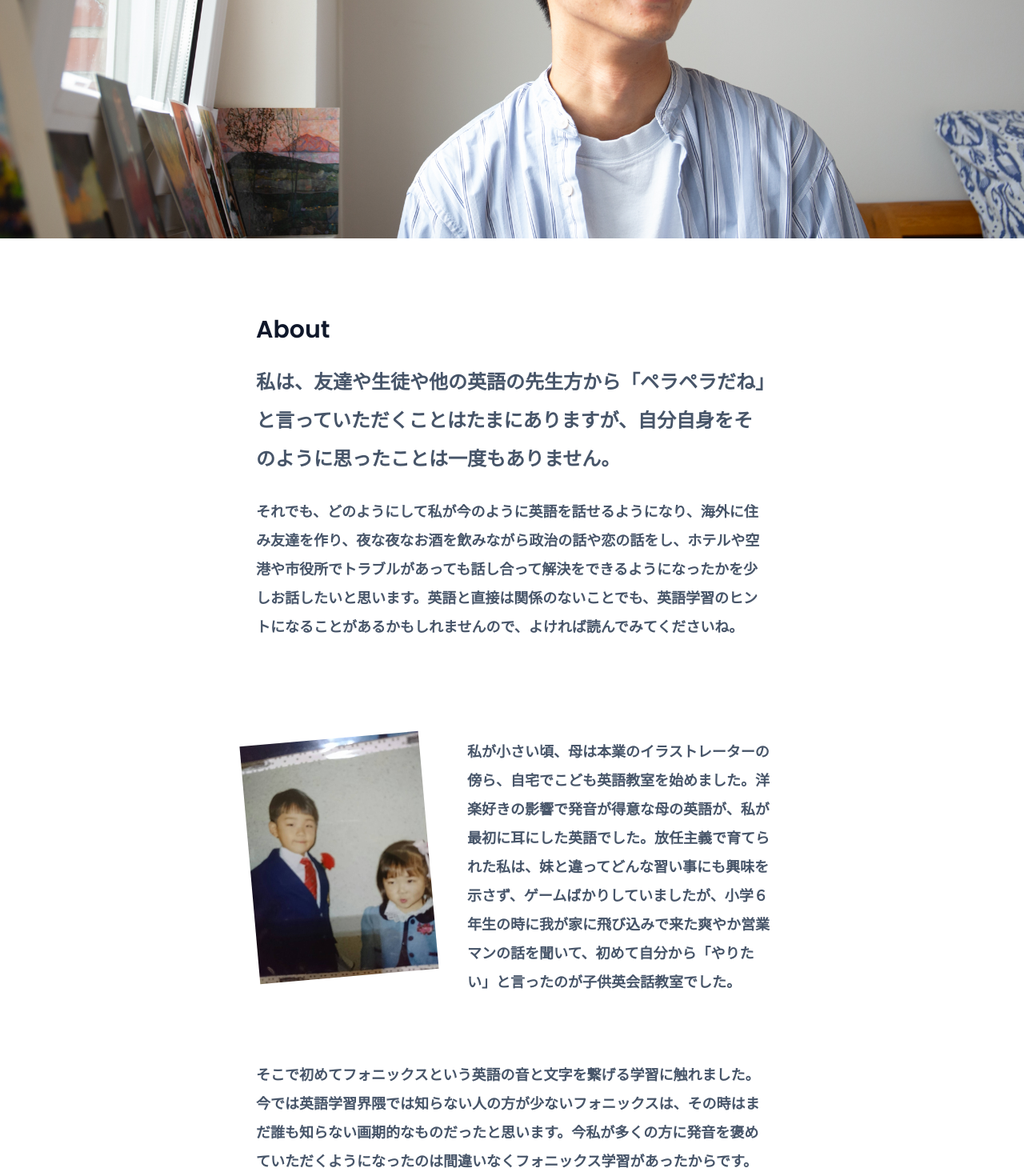
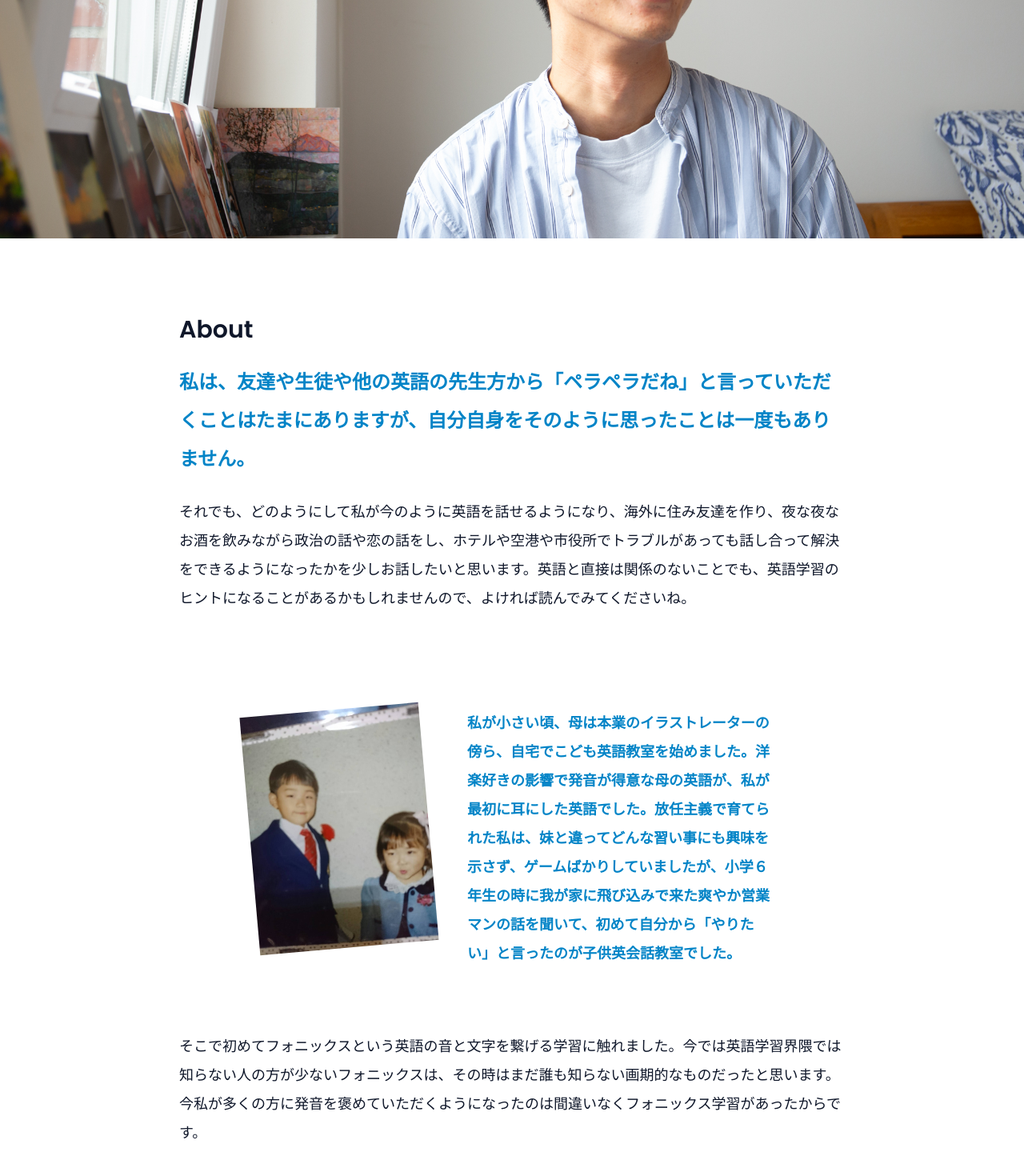
Before and after one commit to meghannfh/so-english-landing, a React (Create React App) app: page / in a window 1280 px wide. Shown: the part 1970-3440 px from the top of the page at 80% size. After the commit the page ends 3404 px from the top, so only its background shows below. Built offline with nearby package versions, Linux system fonts and the light colour scheme.

Commit message:
about section 2

```diff
--- a/src/components/AboutOne.jsx
+++ b/src/components/AboutOne.jsx
@@ -8,10 +8,10 @@ export default function AboutOne(){
                 <h1 className="text-4xl font-bold uppercase absolute top-10 left-7 p-3 bg-white md:text-5xl md:top-24 md:left-36 lg:text-7xl"><span className="italic">Who is</span> So?</h1>
             </div>
 
-            <div className='px-6 py-24 md:px-36 lg:px-80'>
+            <div className='px-6 py-24 md:px-24 lg:px-56'>
                 <h2 className="text-5xl md:text-3xl font-semibold text-slate-900">About</h2>
-                <h3 className="mt-6 font-semibold leading-relaxed md:leading-loose text-4xl md:text-2xl text-slate-600">私は、友達や生徒や他の英語の先生方から「ペラペラだね」と言っていただくことはたまにありますが、自分自身をそのように思ったことは一度もありません。</h3>
-                <p className="mt-6 text-2xl leading-relaxed md:leading-loose md:text-lg font-semibold text-slate-600">それでも、どのようにして私が今のように英語を話せるようになり、海外に住み友達を作り、夜な夜なお酒を飲みながら政治の話や恋の話をし、ホテルや空港や市役所でトラブルがあっても話し合って解決をできるようになったかを少しお話したいと思います。英語と直接は関係のないことでも、英語学習のヒントになることがあるかもしれませんので、よければ読んでみてくださいね。</p>
+                <h3 className="mt-6 font-semibold leading-relaxed md:leading-loose text-4xl md:text-2xl text-sky-600">私は、友達や生徒や他の英語の先生方から「ペラペラだね」と言っていただくことはたまにありますが、自分自身をそのように思ったことは一度もありません。</h3>
+                <p className="mt-6 text-2xl leading-relaxed md:leading-loose md:text-lg font-medium text-slate-900">それでも、どのようにして私が今のように英語を話せるようになり、海外に住み友達を作り、夜な夜なお酒を飲みながら政治の話や恋の話をし、ホテルや空港や市役所でトラブルがあっても話し合って解決をできるようになったかを少しお話したいと思います。英語と直接は関係のないことでも、英語学習のヒントになることがあるかもしれませんので、よければ読んでみてくださいね。</p>
             </div>
         </div>
     )
--- a/src/components/AboutTwo.jsx
+++ b/src/components/AboutTwo.jsx
@@ -5,12 +5,12 @@ export default function AboutTwo(){
         <div className="w-screen">
             <div className="max-h-[56rem] w-full flex flex-col lg:flex-row gap-12 items-center justify-center px-6">
                 <img src={photoOne} className="-rotate-[5deg] lg:w-56 w-1/2" alt={'young soichi standing next to his sister on elementery entrance ceremony'}/>
-                <p className="lg:w-96 mt-6 text-2xl leading-relaxed md:leading-loose md:text-lg font-semibold text-slate-600">
+                <p className="lg:w-96 mt-6 text-2xl leading-relaxed md:leading-loose md:text-lg font-semibold text-sky-600">
                 私が小さい頃、母は本業のイラストレーターの傍ら、自宅でこども英語教室を始めました。洋楽好きの影響で発音が得意な母の英語が、私が最初に耳にした英語でした。放任主義で育てられた私は、妹と違ってどんな習い事にも興味を示さず、ゲームばかりしていましたが、小学６年生の時に我が家に飛び込みで来た爽やか営業マンの話を聞いて、初めて自分から「やりたい」と言ったのが子供英会話教室でした。
                 </p>
             </div>
-            <div className='px-6 md:px-36 lg:px-80'>
-                <p className="lg:mt-20 mt-10 text-2xl leading-relaxed md:leading-loose md:text-lg font-semibold text-slate-600">
+            <div className='px-6 md:px-24 lg:px-56'>
+                <p className="lg:mt-20 mt-10 text-2xl leading-relaxed md:leading-loose md:text-lg font-medium text-slate-900">
                 そこで初めてフォニックスという英語の音と文字を繋げる学習に触れました。今では英語学習界隈では知らない人の方が少ないフォニックスは、その時はまだ誰も知らない画期的なものだったと思います。今私が多くの方に発音を褒めていただくようになったのは間違いなくフォニックス学習があったからです。
                 </p>
             </div>
```
